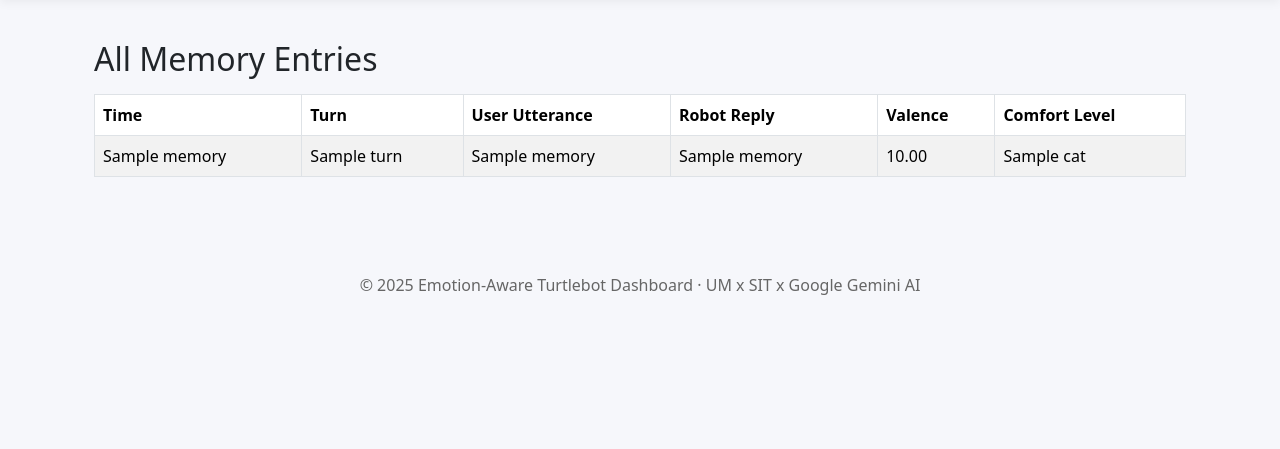
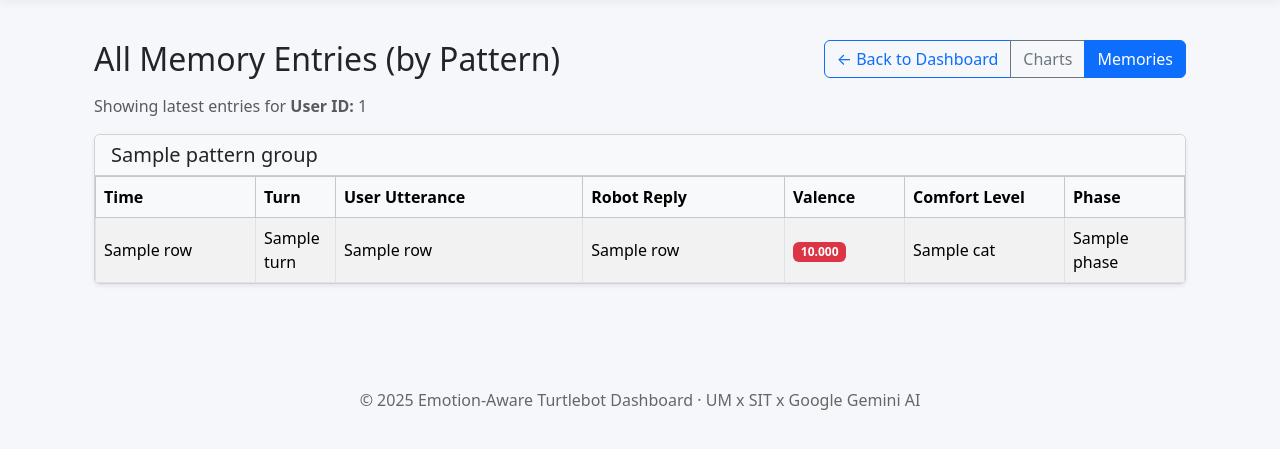
Before and after one commit to qaim-b/robotic-system-HRI, a Flask app: template templates/memories.html in a window 1280 px wide. Shown: the part 58-507 px from the top of the page. Run offline with Flask 3, Linux system fonts and the light colour scheme; the template is opened without the code that fills it: most values are stand-ins (such as "Sample title", 1, 10 or a date in 2020).

Commit message:
Update memories.html

```diff
--- a/templates/memories.html
+++ b/templates/memories.html
@@ -1,37 +1,131 @@
 {% extends 'base.html' %}
 {% block title %}Memories - Emotion Robot{% endblock %}
+
 {% block content %}
 <div class="container py-3">
-  <h2 class="mb-3">All Memory Entries</h2>
-  {% if memories %}
+
+  <!-- Header + quick nav -->
+  <div class="d-flex justify-content-between align-items-center mb-3">
+    <h2 class="mb-0">All Memory Entries (by Pattern)</h2>
+    <div class="btn-group">
+      <a href="{{ url_for('dashboard') }}" class="btn btn-outline-primary">← Back to Dashboard</a>
+      <a href="{{ url_for('charts') }}" class="btn btn-outline-secondary">Charts</a>
+      <a href="{{ url_for('memories') }}" class="btn btn-primary">Memories</a>
+    </div>
+  </div>
+
+  {% if user_id %}
+    <p class="text-muted">Showing latest entries for <strong>User ID:</strong> {{ user_id }}</p>
+  {% endif %}
+
+  {# Order must match your app.py PATTERNS exactly #}
+  {% set ordered_patterns = [
+    "Memory + Emotion",
+    "Emotion Only",
+    "Memory Only",
+    "Vanilla"
+  ] %}
+
+  {% if pattern_groups is defined and pattern_groups %}
+    {# Render known patterns in preferred order #}
+    {% for patt in ordered_patterns %}
+      {% if pattern_groups.get(patt) %}
+        <div class="card mb-4 shadow-sm">
+          <div class="card-header bg-light">
+            <h5 class="mb-0">{{ patt }}</h5>
+          </div>
+          <div class="card-body p-0">
             <div class="table-responsive">
-      <table class="table table-striped table-bordered align-middle">
-        <thead>
+              <table class="table table-striped table-bordered align-middle mb-0">
+                <thead class="table-light">
                   <tr>
-            <th>Time</th>
-            <th>Turn</th>
+                    <th style="width:160px;">Time</th>
+                    <th style="width:80px;">Turn</th>
                     <th>User Utterance</th>
                     <th>Robot Reply</th>
-            <th>Valence</th>
-            <th>Comfort Level</th>
+                    <th style="width:120px;">Valence</th>
+                    <th style="width:160px;">Comfort Level</th>
+                    <th style="width:120px;">Phase</th>
                   </tr>
                 </thead>
                 <tbody>
-        {% for u, r, v, cat, turn, t in memories %}
+                  {% for u, r, v, cat, turn, t, phase, patt_name in pattern_groups[patt] %}
                   <tr>
-            <td>{{ t }}</td>
+                    <td class="text-nowrap">{{ t }}</td>
                     <td>{{ turn }}</td>
                     <td>{{ u }}</td>
                     <td>{{ r }}</td>
-            <td>{{ '%.2f'|format(v) }}</td>
+                    <td>
+                      {% if v is not none %}
+                        <span class="badge {{ 'bg-success' if v >= 0.4 else ('bg-warning text-dark' if v >= 0.2 else 'bg-danger') }}">
+                          {{ '%.3f'|format(v) }}
+                        </span>
+                      {% else %}
+                        <span class="text-muted">—</span>
+                      {% endif %}
+                    </td>
                     <td>{{ cat }}</td>
+                    <td>{{ phase }}</td>
                   </tr>
                   {% endfor %}
                 </tbody>
               </table>
             </div>
+          </div>
+        </div>
+      {% endif %}
+    {% endfor %}
+
+    {# Render any unexpected pattern names so nothing is hidden #}
+    {% for patt_name, rows in pattern_groups.items() %}
+      {% if patt_name not in ordered_patterns %}
+        <div class="card mb-4 shadow-sm">
+          <div class="card-header bg-light">
+            <h5 class="mb-0">{{ patt_name }}</h5>
+          </div>
+          <div class="card-body p-0">
+            <div class="table-responsive">
+              <table class="table table-striped table-bordered align-middle mb-0">
+                <thead class="table-light">
+                  <tr>
+                    <th style="width:160px;">Time</th>
+                    <th style="width:80px;">Turn</th>
+                    <th>User Utterance</th>
+                    <th>Robot Reply</th>
+                    <th style="width:120px;">Valence</th>
+                    <th style="width:160px;">Comfort Level</th>
+                    <th style="width:120px;">Phase</th>
+                  </tr>
+                </thead>
+                <tbody>
+                  {% for u, r, v, cat, turn, t, phase, patt in rows %}
+                  <tr>
+                    <td class="text-nowrap">{{ t }}</td>
+                    <td>{{ turn }}</td>
+                    <td>{{ u }}</td>
+                    <td>{{ r }}</td>
+                    <td>
+                      {% if v is not none %}
+                        <span class="badge {{ 'bg-success' if v >= 0.7 else ('bg-warning text-dark' if v >= 0.4 else 'bg-danger') }}">
+                          {{ '%.3f'|format(v) }}
+                        </span>
                       {% else %}
-    <div class="alert alert-warning">No memories found yet for this user.</div>
+                        <span class="text-muted">—</span>
+                      {% endif %}
+                    </td>
+                    <td>{{ cat }}</td>
+                    <td>{{ phase }}</td>
+                  </tr>
+                  {% endfor %}
+                </tbody>
+              </table>
+            </div>
+          </div>
+        </div>
+      {% endif %}
+    {% endfor %}
+  {% else %}
+    <div class="alert alert-info">No user is logged in, please login and try again. </div>
   {% endif %}
 </div>
 {% endblock %}
```
Lines whose indentation alone changed are shown as unchanged.
